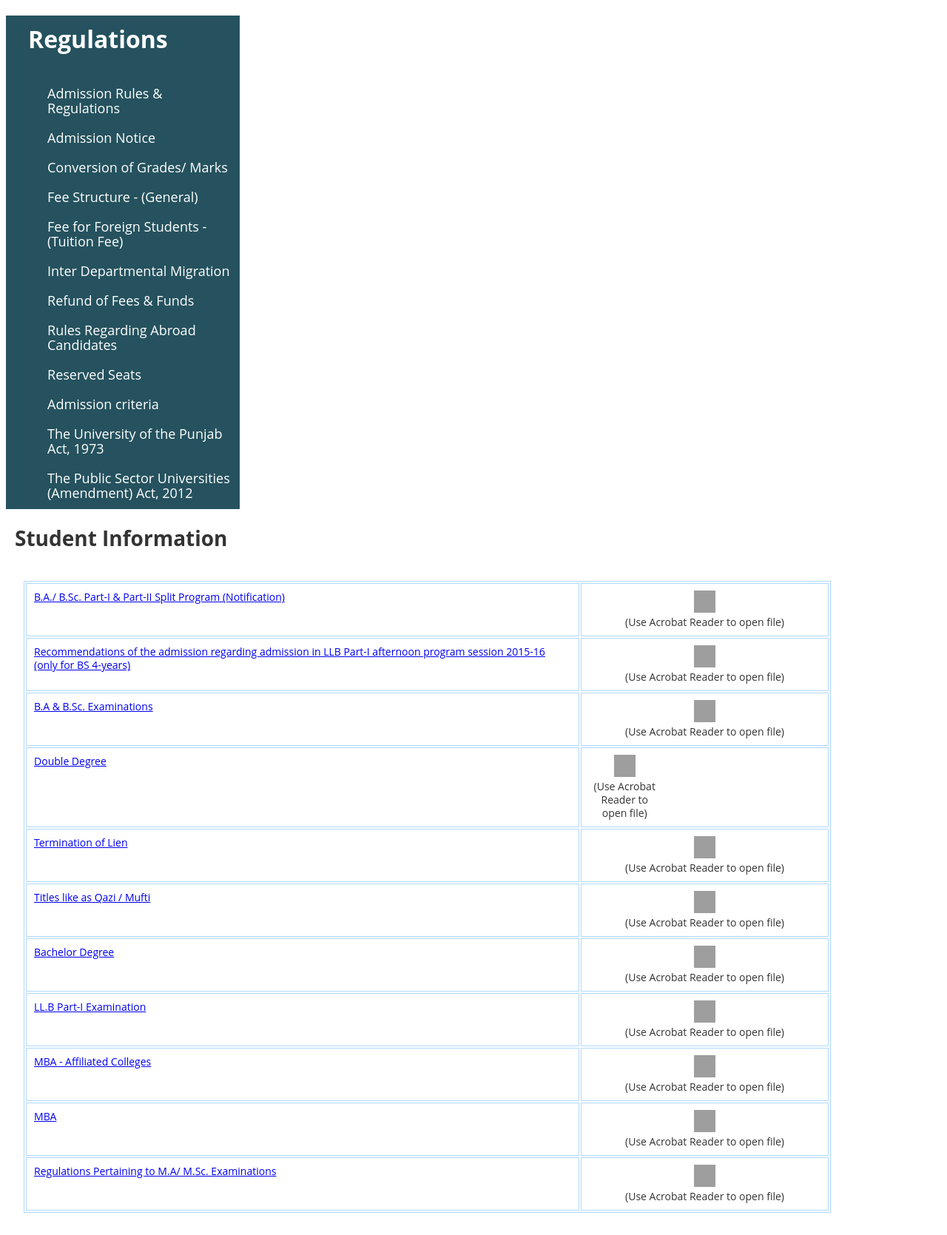
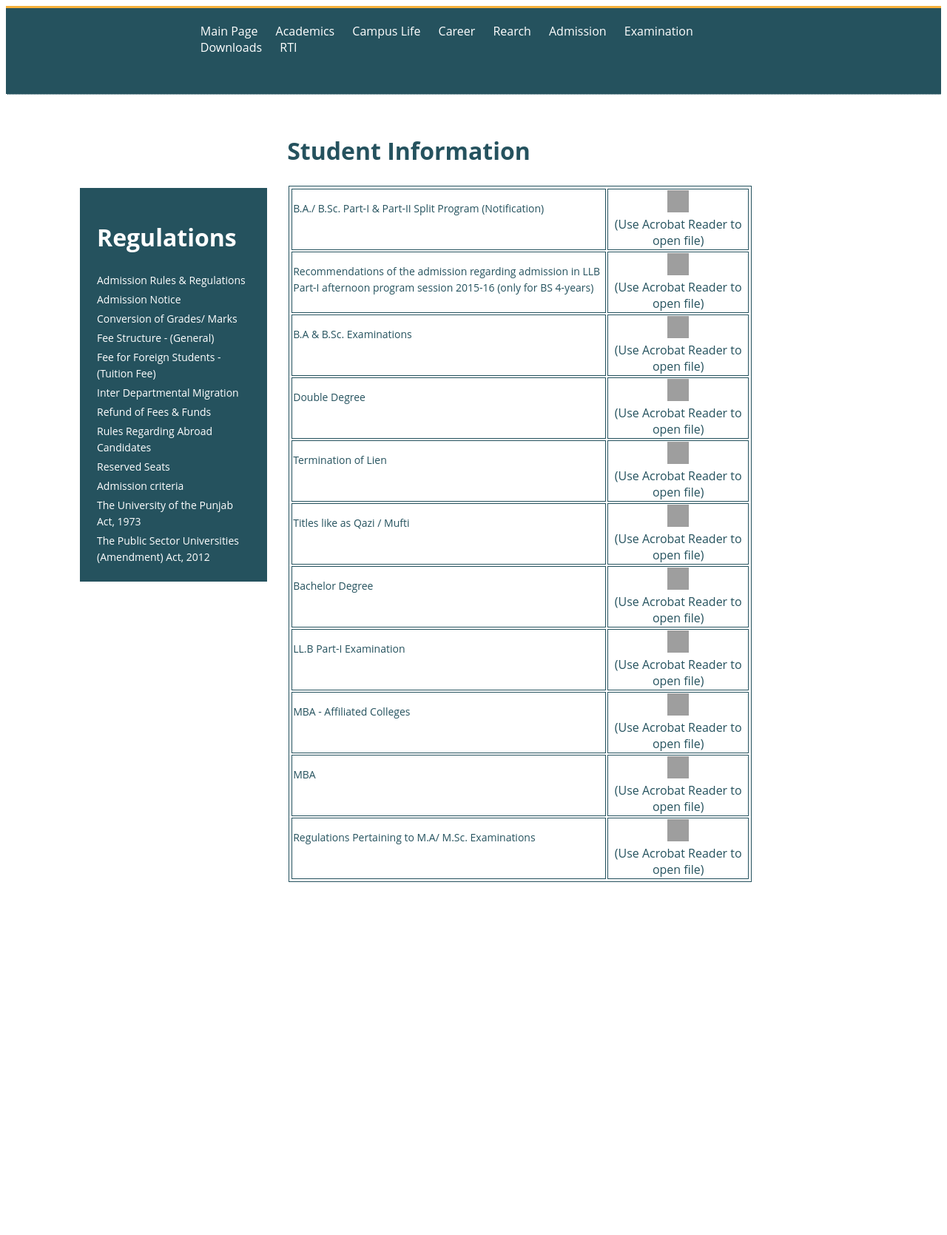
Before and after one commit to waqarsheikh07/S1-FA18-BSE-014-A, a PHP site: page / in a window 1280 px wide. Shown: the whole page at 74% size. After the commit the page ends 1192 px from the top, so only its background shows below. Run offline with PHP 8.4, Linux system fonts and the light colour scheme; grey boxes are pictures that could not be loaded.

Commit message:
new comit

```diff
--- a/index.html
+++ b/index.html
@@ -5,95 +5,98 @@
     <meta http-equiv="X-UA-Compatible" content="IE=edge">
     <meta name="viewport" content="width=device-width, initial-scale=1.0">
     <link rel="stylesheet" href="style.css">
-    <title>Document</title>
+    <title>Lab S1</title>
 </head>
 <body>
+    <header>
+        <nav>
+            <ul ><li><a href="#">Main Page</a></li>
+                <li><a href="#">Academics</a></li>
+                <li><a href="#">Campus Life</a></li>
+                <li><a href="#">Career</a></li>
+                <li><a href="#">Rearch</a></li>
+                <li><a href="#">Admission</a></li>
+                <li><a href="#">Examination</a></li>
+                <li><a href="#">Downloads</a></li>
+                <li><a href="#">RTI</a></li>
+            </ul>
+        </nav>
+    </header>
 
     <div class="container">
         <div class="sections1">
-            <h1 >Regulations</h1>
-            <table class="table-div">
+
+            <table id="table1">
                 <tbody>
+                    <tr> <td><h1> Regulations</h1></td></tr>
                         <tr>
-                            <td></td>
-                            <td></td>
+
                             <td>
                                 <div><a href="#">Admission Rules & Regulations</a></div>
                             </td>
                         </tr>
                         <tr>
-                            <td></td>
-                            <td></td>
+
                             <td>
                                 <div><a href="#">Admission Notice</a></div>
                             </td>
                         </tr>
                         <tr>
-                            <td></td>
-                            <td></td>
+
                             <td>
                                 <div><a href="#">Conversion of Grades/ Marks</a></div>
                             </td>
                         </tr>
                         <tr>
-                            <td></td>
-                            <td></td>
+
                             <td>
                                 <div><a href="#">Fee Structure - (General)</a></div>
                             </td>
                         </tr>
                         <tr>
-                            <td></td>
-                            <td></td>
+
                             <td>
                                 <div><a href="#">Fee for Foreign Students - (Tuition Fee)</a></div>
                             </td>
                         </tr>
                         <tr>
-                            <td></td>
-                            <td></td>
+
                             <td>
                                 <div><a href="#">Inter Departmental Migration</a></div>
                             </td>
                         </tr>
                         <tr>
-                            <td></td>
-                            <td></td>
+
                             <td>
                                 <div><a href="#">Refund of Fees & Funds</a></div>
                             </td>
                         </tr>
                         <tr>
-                            <td></td>
-                            <td></td>
+
                             <td>
                                 <div><a href="#">Rules Regarding Abroad Candidates</a></div>
                             </td>
                         </tr>
                         <tr>
-                            <td></td>
-                            <td></td>
+
                             <td>
                                 <div><a href="#">Reserved Seats</a></div>
                             </td>
                         </tr>
                         <tr>
-                            <td></td>
-                            <td></td>
+
                             <td>
                                 <div><a href="#">Admission criteria</a></div>
                             </td>
                         </tr>
                         <tr>
-                            <td></td>
-                            <td></td>
+
                             <td>
                                 <div><a href="#">The University of the Punjab Act, 1973</a></div>
                             </td>
                         </tr>
                         <tr>
-                            <td></td>
-                            <td></td>
+
                             <td>
                                 <div><a href="#">The Public Sector Universities (Amendment) Act, 2012</a></div>
                             </td>
@@ -102,89 +105,80 @@
             </table>
 
         </div>
-        <div class="sections">
-                <div class="col2">
-
-                </div>
-                <div class="col3">
-
-                </div>
-        </div>
-
-    </div>
 
 
-    <table width="99%"  cellspacing="0" cellpadding="0" border="0">
+
+    <table  id="table2">
 
         <tr><td height="0"><h1>Student Information</h1></td></tr>
         <tr><td><div style="text-align:left;float:left;"><table width="100%" border="0">
           <tbody>
               <tr>
                   <td>
-                  <table width="100%" cellspacing="2" cellpadding="2" bordercolor="#AFD7FF" border="1" id="tb">
+                  <table >
                       <tbody>
                           <tr>
-                              <td width="69%"><a   href="http://pu.edu.pk/images/image/Student-Information/BA-BSc-PI-PII-Split-Program.pdf">B.A./ B.Sc. Part-I &amp; Part-II Split Program (Notification)</a></td>
+                              <td width="69%"><a   href="#">B.A./ B.Sc. Part-I &amp; Part-II Split Program (Notification)</a></td>
                               <td width="31%" style="text-align: center;"><img width="29" height="30" alt="" src="http://pu.edu.pk/images/image/pdf_icon.jpg" /><br />
                               (Use Acrobat Reader to open file)</td>
                           </tr>
                           <tr>
-                              <td width="69%"><a   href="http://pu.edu.pk/images/image/Student-Information/Admission-LLB-PI-Afternoon-Class-2015-16-BS-4Years.pdf">Recommendations of the admission regarding admission in LLB Part-I afternoon program session 2015-16 (only for BS 4-years)</a></td>
+                              <td width="69%"><a   href="#">Recommendations of the admission regarding admission in LLB Part-I afternoon program session 2015-16 (only for BS 4-years)</a></td>
                               <td width="31%" style="text-align: center;"><img width="29" height="30" alt="" src="http://pu.edu.pk/images/image/pdf_icon.jpg" /><br />
                               (Use Acrobat Reader to open file)</td>
                           </tr>
                           <tr>
-                              <td width="69%"><a   href="http://pu.edu.pk/images/image/Student-Information/BA-BSc-Examinations.pdf">B.A &amp; B.Sc. Examinations </a></td>
+                              <td width="69%"><a   href="#">B.A &amp; B.Sc. Examinations </a></td>
                               <td width="31%" style="text-align: center;"><img width="29" height="30" alt="" src="http://pu.edu.pk/images/image/pdf_icon.jpg" /><br />
                               (Use Acrobat Reader to open file)</td>
                           </tr>
                           <tr>
-                              <td width="69%"><a   href="http://pu.edu.pk/images/image/Student-Information/Double-Degree.pdf">Double Degree </a></td>
+                              <td width="69%"><a   href="#">Double Degree </a></td>
                               <td width="31%">
                               <div align="center"><img width="29" height="30" alt="" src="http://pu.edu.pk/images/image/pdf_icon.jpg" /><br />
                               (Use Acrobat Reader to open file)</div>
                               </td>
                           </tr>
                           <tr>
-                              <td><a   href="http://pu.edu.pk/images/image/Student-Information/Terminination-of-Lien.pdf">Termination of Lien </a></td>
+                              <td><a   href="#">Termination of Lien </a></td>
                               <td>
                               <div align="center"><img width="29" height="30" alt="" src="http://pu.edu.pk/images/image/pdf_icon.jpg" /><br />
                               (Use Acrobat Reader to open file)</div>
                               </td>
                           </tr>
                           <tr>
-                              <td><a   href="http://pu.edu.pk/images/image/Student-Information/Titles-like-as-Qazi-Mufti.pdf">Titles like as Qazi / Mufti </a></td>
+                              <td><a   href="#">Titles like as Qazi / Mufti </a></td>
                               <td>
                               <div align="center"><img width="29" height="30" alt="" src="http://pu.edu.pk/images/image/pdf_icon.jpg" /><br />
                               (Use Acrobat Reader to open file)</div>
                               </td>
                           </tr>
                           <tr>
-                              <td><a   href="http://pu.edu.pk/images/image/Student-Information/Bachelor-Degree.pdf">Bachelor Degree </a></td>
+                              <td><a   href="#">Bachelor Degree </a></td>
                               <td>
                               <div align="center"><img width="29" height="30" alt="" src="http://pu.edu.pk/images/image/pdf_icon.jpg" /><br />
                               (Use Acrobat Reader to open file)</div>
                               </td>
                           </tr>
                           <tr>
-                              <td><a   href="http://pu.edu.pk/images/image/Student-Information/LLB-PI-Examination.pdf">LL.B Part-I Examination </a></td>
+                              <td><a   href="#">LL.B Part-I Examination </a></td>
                               <td>
                               <div align="center"><img width="29" height="30" alt="" src="http://pu.edu.pk/images/image/pdf_icon.jpg" /><br />
                               (Use Acrobat Reader to open file)</div>
                               </td>
                           </tr>
                           <tr>
-                              <td><a   href="http://pu.edu.pk/images/image/Student-Information/MBA-Affiliated-Colleges.pdf">MBA - Affiliated Colleges</a></td>
+                              <td><a   href="#">MBA - Affiliated Colleges</a></td>
                               <td style="text-align: center;"><img width="29" height="30" alt="" src="http://pu.edu.pk/images/image/pdf_icon.jpg" /><br />
                               (Use Acrobat Reader to open file)</td>
                           </tr>
                           <tr>
-                              <td><a   href="http://pu.edu.pk/images/image/Student-Information/MBA.pdf">MBA</a></td>
+                              <td><a   href="#">MBA</a></td>
                               <td style="text-align: center;"><img width="29" height="30" alt="" src="http://pu.edu.pk/images/image/pdf_icon.jpg" /><br />
                               (Use Acrobat Reader to open file)</td>
                           </tr>
                           <tr>
-                              <td><a   href="http://pu.edu.pk/images/image/Student-Information/Regulations-Pertaining-MA-MSc-Examinations.pdf">Regulations Pertaining to M.A/ M.Sc. Examinations<br />
+                              <td><a   href="#">Regulations Pertaining to M.A/ M.Sc. Examinations<br />
                               </a></td>
                               <td style="text-align: center;"><img width="29" height="30" alt="" src="http://pu.edu.pk/images/image/pdf_icon.jpg" /><br />
                               (Use Acrobat Reader to open file)</td>
@@ -202,7 +196,7 @@
 
 
 
-
+    </div>
 
 </body>
 </html>
--- a/style.css
+++ b/style.css
@@ -8,46 +8,70 @@
 body {
   font-family: "Open Sans", sans-serif;
 }
-.sections1 {
+
+nav {
   background-color: #25525e;
-  width: 25%;
+  border-top: 3px solid #f6b03b;
+  border-bottom: 1px dotted #fff;
 }
-.sections1 h1 {
-  padding-bottom: 10px;
-  padding-left: 30px;
-  padding-top: 10px;
+nav ul {
+  list-style-type: none;
+  padding: 20px 0;
+  margin: 0 20%;
+  margin-bottom: 2em;
+}
+nav li {
+  display: inline;
+  padding: 10px;
+}
+nav li a {
+  color: white;
+  text-decoration: none;
+}
+
+nav li a:hover {
+  color: #ccc;
+  text-decoration: underline;
+}
+container {
+  overflow: hidden;
+}
+
+table tr > td > a,
+table tr > td > div > a {
+  text-decoration: none;
+  font-size: 14px;
+}
+
+table tr > td > div > a {
+  color: white;
+}
+table tr > td > a {
+  color: #25525e;
+}
+
+#table1,
+.heading {
+  width: 20%;
+  float: left;
+  margin-left: 100px;
+  margin-top: 10%;
+  background-color: #25525e;
+  padding: 20px;
   color: #fff;
 }
+#table2 {
+  width: 50%;
+  float: right;
+  color: #25525e;
+  padding: 10px;
+  margin-right: 20%;
 
-table tr td {
-  display: table-cell;
-  font-size: 14px;
-  line-height: 18px;
-  text-align: left;
+  margin-top: 2em;
+  border-collapse: collapse;
 }
-table {
-  border-collapse: separate;
-  text-indent: initial;
-  border-spacing: 2px;
+
+#table2 table td {
+  border: 1px solid #25525e;
+  vertical-align: 0;
 }
-tbody {
-  display: table-row-group;
-  vertical-align: middle;
-}
-table tbody tr td {
-  color: #333;
-  padding: 9px 10px;
-  vertical-align: top;
-}
-div {
-  display: block;
-}
-table tbody tr td div {
-  width: inherit;
-}
-.sections1 a {
-  color: #fff;
-  text-decoration: none;
-  font-size: 18px;
-  line-height: inherit;
-}
```
